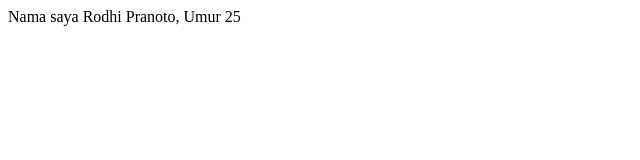
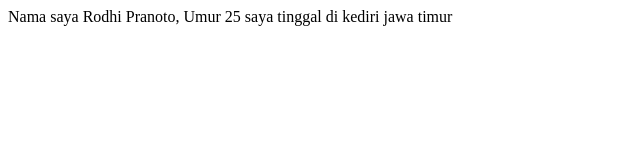
Before and after one commit to rodhipranoto/Newproject_Laravel_Rodhi, a plain HTML site: page index.html in a window 1280 px wide. Shown: the whole page, without its empty margins (0-640 px from the left). Drawn offline with Linux system fonts and the light colour scheme.

Commit message:
add tempat tinggal

```diff
--- a/index.html
+++ b/index.html
@@ -4,5 +4,8 @@
 </head>
 <body>
 Nama saya Rodhi Pranoto, Umur 25
+
+
+saya tinggal di kediri jawa timur
 </body>
 </html>
```
Also changed, not shown: push-pull.txt (added).
